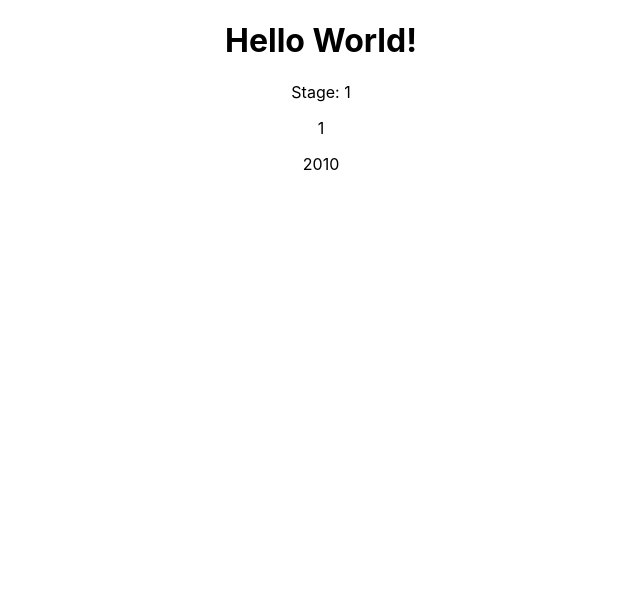
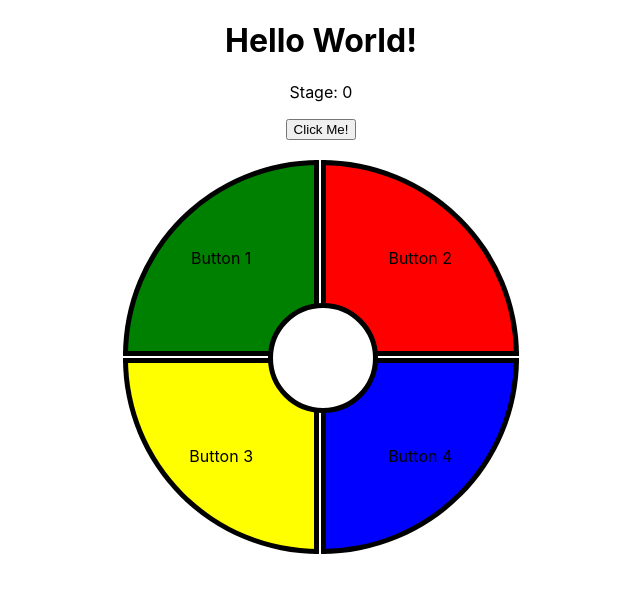
Before and after one commit to anacko/simple-simon, a React (Create React App) app: page / in a window 1280 px wide. Shown: the top 592 px of the page, without its empty margins (319-959 px from the left). Built offline with nearby package versions, Linux system fonts and the light colour scheme.

Commit message:
add colors

```diff
--- a/src/App.js
+++ b/src/App.js
@@ -4,12 +4,14 @@ import Challenger from './components/Challenger';
 
 function App() {
 
-  const [stage, setStage] = useState(1);
+  const [stage, setStage] = useState(0);
 
   return (
     <div className="App">
       <h1>Hello World!</h1>
       <p>Stage: {stage}</p>
+
+      <button onClick={() => setStage(stage + 1)}>Click Me!</button>
 
       <Challenger stage={stage}/>
     </div>
--- /dev/null
+++ b/src/components/Challenger.css
@@ -0,0 +1,61 @@
+.container {
+  width: 400px;
+  height: 400px;
+  vertical-align: middle;
+  margin-left: auto;
+  margin-right: auto;
+  position: relative;
+}
+
+.button1 {
+  background-color: green;
+  border-top-left-radius: 100%;
+  border: 5px solid black;
+}
+
+.button1:hover {
+  background-color: lightgreen;
+}
+
+.button2 {
+  background-color: red;
+  border-top-right-radius: 100%;
+  border: 5px solid black;
+}
+
+.button2:hover {
+  background-color: pink;
+}
+
+.button3 {
+  background-color: yellow;
+  border-bottom-left-radius: 100%;
+  border: 5px solid black;
+}
+
+.button3:hover {
+  background-color: lightyellow;
+}
+
+.button4 {
+  background-color: blue;
+  border-bottom-right-radius: 100%;
+  border: 5px solid black;
+}
+
+.button4:hover {
+  background-color: lightblue;
+}
+
+.theMiddle {
+  background-color: white;
+  border-color: black;
+  border-width: 5px;
+  border-style: solid;
+  width: 100px;
+  height: 100px;
+  position: absolute;
+  margin-top: 145px;
+  margin-left: 145px;
+  border-radius: 100%;
+}
--- a/src/components/Challenger.jsx
+++ b/src/components/Challenger.jsx
@@ -1,13 +1,34 @@
 import React from "react";
 import { makeSequence } from "../helpers/makeSequence";
 
+import './Challenger.css'
+
 const Challenger = function(props) {
 
-  const sequence = makeSequence(4)
+  const sequence = makeSequence(props.stage)
 
   return (<>
-  <p>{props.stage}</p>
   <p>{sequence}</p>
+
+  {/* <container>
+  <div className="button1">Button 1</div>
+  <div className="button2">Button 2</div>
+  <div className="button3">Button 3</div>
+  <div className="button4">Button 4</div>
+  </container> */}
+
+  <table className="container">
+    <div className="theMiddle"></div>
+    <tr>
+      <td className="button1">Button 1</td>
+      <td className="button2">Button 2</td>
+    </tr>
+    <tr>
+      <td className="button3">Button 3</td>
+      <td className="button4">Button 4</td>
+    </tr>
+  </table>
+
   </>)
 };
 
```
